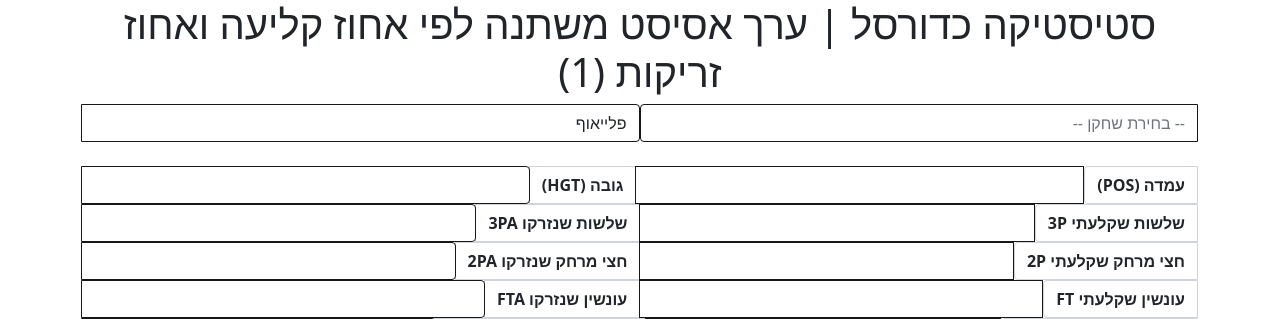
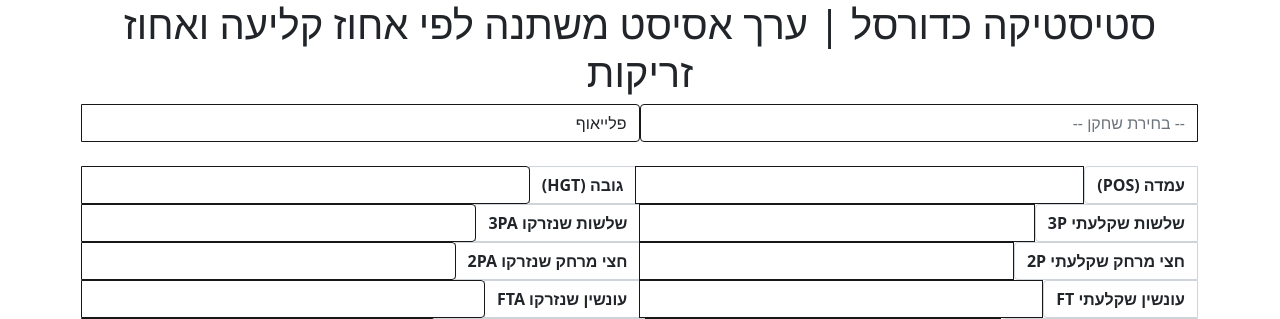
Before and after one commit to d4nieldev/basketball-stats, a Flask app: template templates/basketball_stats.html in a window 1280 px wide. Shown: the top 319 px of the page. Run offline with Flask 2, Linux system fonts and the light colour scheme; the template is opened without the code that fills it, so the values that code supplies are empty.

Commit message:
changed title

```diff
--- a/templates/basketball_stats.html
+++ b/templates/basketball_stats.html
@@ -14,7 +14,7 @@
 </head>
 <body style="direction: rtl;">
     <div class="container">
-        <h1 class="text-center">סטיסטיקה כדורסל | ערך אסיסט משתנה לפי אחוז קליעה ואחוז זריקות (1)</h1>
+        <h1 class="text-center">סטיסטיקה כדורסל | ערך אסיסט משתנה לפי אחוז קליעה ואחוז זריקות</h1>
         <form id="getPlayerStats" method="GET">
             <div class="input-group">
                 <input list="nbaPlayers" id="selectedPlayer" class="form-control" placeholder="-- בחירת שחקן --" required>
```
